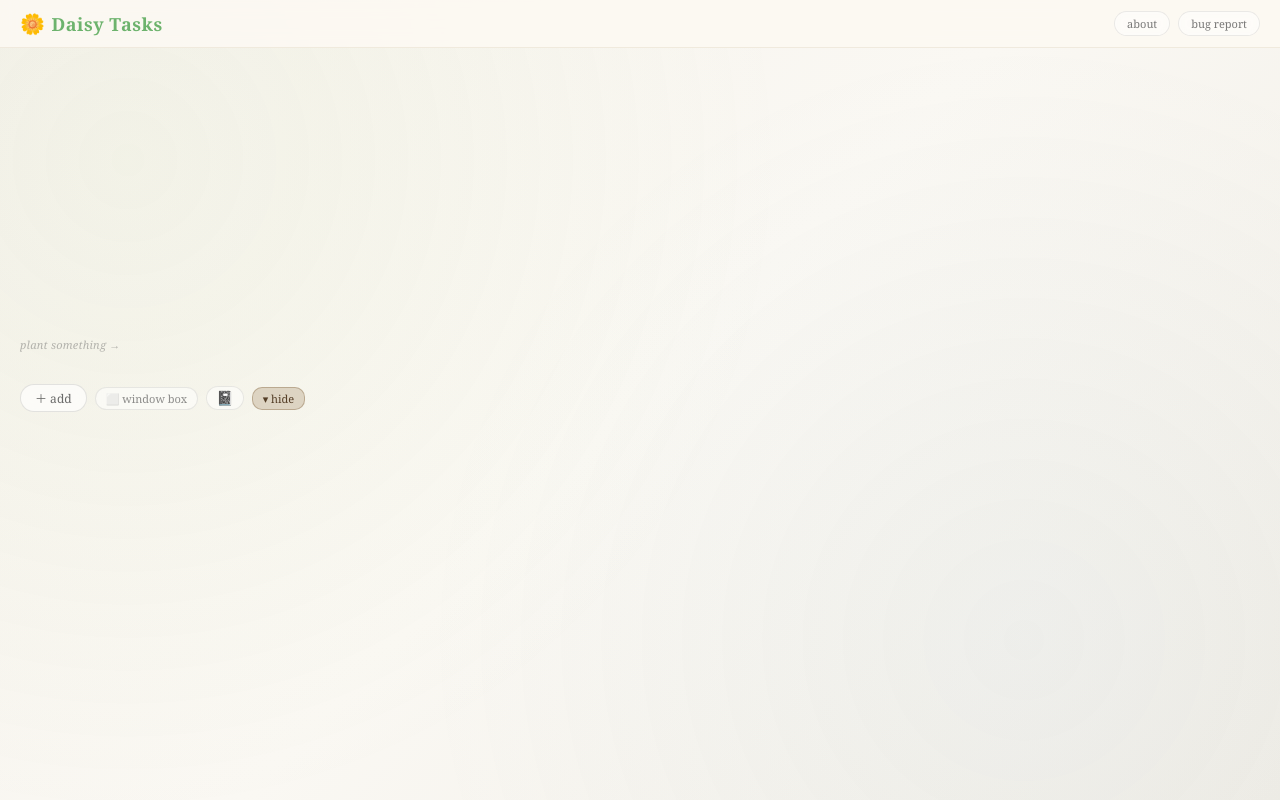
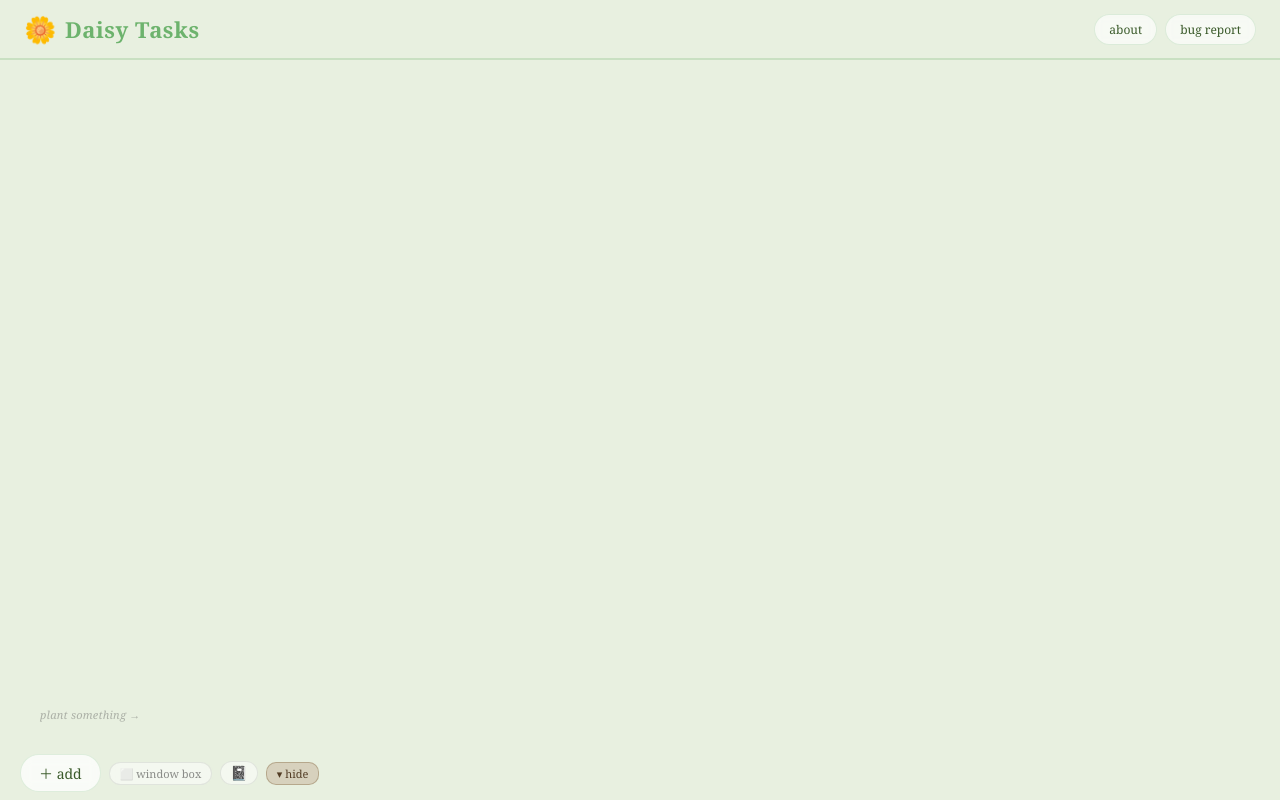
Before and after one commit to jillanerishah-ciid/DaisyTasks, a plain HTML site: page index.html in a window 1280 px wide. Drawn offline with Linux system fonts and the light colour scheme.

Commit message:
Update index.html
fix placement issues that didn't fix before

```diff
--- a/index.html
+++ b/index.html
@@ -7,8 +7,9 @@
   <style>
     * { margin: 0; padding: 0; box-sizing: border-box; }
     html, body {
-      width: 100%; height: 100%;
-      background: #f5f2ec;
+      width: 100%;
+      min-height: 100vh;
+      background: #e8f0e0;
       font-family: Georgia, 'Times New Roman', serif;
     }
     #gdn-root {
@@ -49,7 +50,7 @@
       display: flex;
       align-items: flex-end;
       padding: 0 16px 0 20px;
-      min-height: 380px;
+      min-height: 500px;
       gap: 8px;
       overflow: visible;
     }
@@ -70,7 +71,7 @@
       position: relative;
     }
     .gdn-strip .gdn-vase {
-      transform: scale(1.55);
+      transform: scale(2.2);
       transform-origin: bottom center;
       margin-bottom: 4px;
     }
@@ -140,11 +141,11 @@
     .gdn-plants-row {
       display: flex;
       align-items: flex-end;
-      gap: 10px;
+      gap: 16px;
       flex: 1;
       overflow: visible;
-      min-height: 220px;
-      padding-top: 0;
+      min-height: 280px;
+      padding: 0 20px;
     }
     .gdn-empty {
       font-size: 11px;
@@ -241,18 +242,19 @@
     }
     .gdn-vase-flowers.gdn-vase-jump { animation: gdn-vase-jump 0.7s ease-out; }
     .gdn-add-btn {
-      background: rgba(255,255,255,0.65);
-      border: 1px solid rgba(0,0,0,0.1);
-      border-radius: 20px;
-      padding: 4px 14px;
-      font-size: 12px;
+      background: rgba(255,255,255,0.75);
+      border: 1.5px solid rgba(109,179,109,0.2);
+      border-radius: 24px;
+      padding: 8px 18px;
+      font-size: 14px;
       cursor: pointer;
-      color: rgba(50,50,50,0.72);
+      color: #3a5a2a;
       font-family: Georgia, serif;
       backdrop-filter: blur(6px);
       transition: background 0.15s;
+      font-weight: 500;
     }
-    .gdn-add-btn:hover { background: rgba(255,255,255,0.88); }
+    .gdn-add-btn:hover { background: rgba(255,255,255,0.95); }
     .gdn-layout-btn {
       background: rgba(255,255,255,0.5);
       border: 1px solid rgba(0,0,0,0.08);
@@ -600,44 +602,23 @@
     .gdn-confetti-bit {
       animation: gdn-confetti-fly 0.9s cubic-bezier(.22,1,.36,1) forwards;
     }
-    body {
-      background: linear-gradient(135deg, #f5f2ec 0%, #faf8f3 50%, #f0ede6 100%);
-      background-attachment: fixed;
-    }
-    body::before {
-      content: '';
-      position: fixed;
-      top: 0;
-      left: 0;
-      width: 100%;
-      height: 100%;
-      background-image:
-        radial-gradient(circle at 10% 20%, rgba(200, 230, 150, 0.08) 0%, transparent 50%),
-        radial-gradient(circle at 80% 80%, rgba(150, 200, 230, 0.06) 0%, transparent 50%);
-      pointer-events: none;
-      z-index: 1;
-    }
-    #gdn-root {
-      position: relative;
-      z-index: 2147483647;
-    }
     .gdn-header {
       position: fixed;
       top: 0;
       left: 0;
       right: 0;
-      height: 48px;
-      background: rgba(252,249,242,0.92);
-      border-bottom: 1px solid rgba(170,145,100,0.15);
+      height: 60px;
+      background: rgba(232,240,224,0.95);
+      border-bottom: 2px solid rgba(109,179,109,0.25);
       display: flex;
       align-items: center;
-      padding: 0 20px;
+      padding: 0 24px;
       z-index: 2147483646;
       backdrop-filter: blur(8px);
       pointer-events: all;
     }
     .gdn-logo {
-      font-size: 18px;
+      font-size: 22px;
       font-weight: bold;
       color: #6db36d;
       font-family: Georgia, serif;
@@ -645,14 +626,14 @@
       cursor: pointer;
       display: flex;
       align-items: center;
-      gap: 6px;
+      gap: 8px;
       transition: opacity 0.2s;
     }
     .gdn-logo:hover {
       opacity: 0.8;
     }
     .gdn-logo-flower {
-      font-size: 20px;
+      font-size: 26px;
     }
     .gdn-header-spacer {
       flex: 1;
@@ -662,19 +643,20 @@
       gap: 8px;
     }
     .gdn-header-btn {
-      background: rgba(255,255,255,0.5);
-      border: 1px solid rgba(0,0,0,0.08);
-      border-radius: 14px;
-      padding: 4px 12px;
-      font-size: 11px;
+      background: rgba(255,255,255,0.65);
+      border: 1px solid rgba(109,179,109,0.2);
+      border-radius: 16px;
+      padding: 6px 14px;
+      font-size: 12px;
       cursor: pointer;
-      color: rgba(50,50,50,0.65);
+      color: #3a5a2a;
       font-family: Georgia, serif;
       backdrop-filter: blur(4px);
       transition: background 0.15s;
+      font-weight: 500;
     }
     .gdn-header-btn:hover {
-      background: rgba(255,255,255,0.8);
+      background: rgba(255,255,255,0.9);
     }
     .gdn-modal {
       display: none;
```
